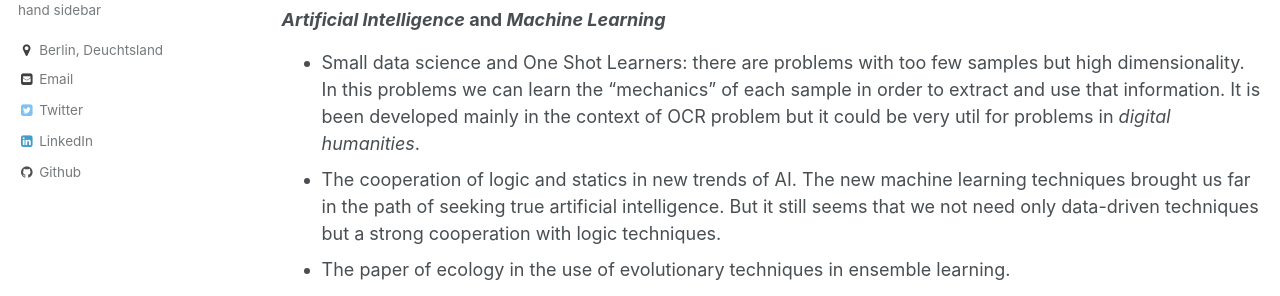
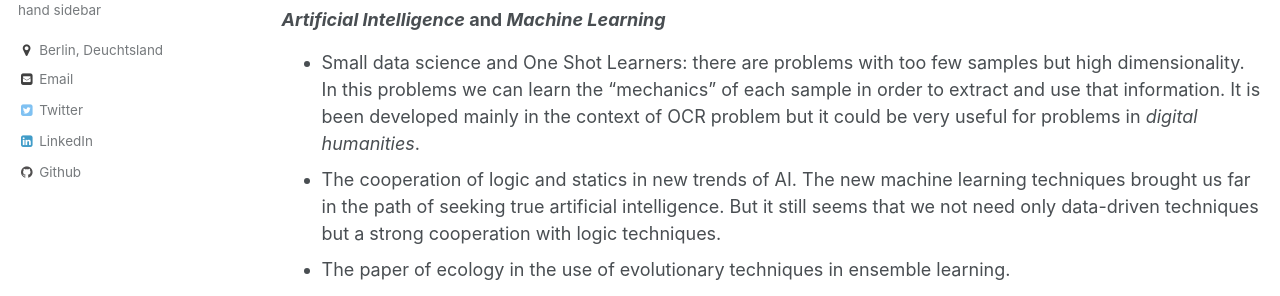
Before and after one commit to tgquintela/tgquintela.github.io, a Jekyll site: the page built from _pages/interests.md, in a window 1280 px wide and 900 px high, scrolled down 1090 px. Shown: the part 208-504 px from the top of the window. Built offline with Jekyll 4.4.1, drawn with Linux system fonts in a browser that asks for light colours.

Commit message:
Examples.

```diff
--- a/_pages/interests.md
+++ b/_pages/interests.md
@@ -39,7 +39,7 @@ The classification in fields is merely an orientation. The fields and my specifi
 * Microservices for the integration of machine learning techniques in the new requirements data infrastructure. The Data science in a IoT world requires an adapted infrastructure to deal with that, not only new machine learning techniques.
 
 ### *Artificial Intelligence* and *Machine Learning*
-* Small data science and One Shot Learners: there are problems with too few samples but high dimensionality. In this problems we can learn the "mechanics" of each sample in order to extract and use that information. It is been developed mainly in the context of OCR problem but it could be very util for problems in *digital humanities*.
+* Small data science and One Shot Learners: there are problems with too few samples but high dimensionality. In this problems we can learn the "mechanics" of each sample in order to extract and use that information. It is been developed mainly in the context of OCR problem but it could be very useful for problems in *digital humanities*.
 * The cooperation of logic and statics in new trends of AI. The new machine learning techniques brought us far in the path of seeking true artificial intelligence. But it still seems that we not need only data-driven techniques but a strong cooperation with logic techniques.
 * The paper of ecology in the use of evolutionary techniques in ensemble learning.
 * Generative Adversarial Networks to make more robust to random noise learners.
```
Also changed, not shown: _software/CooperativeGames.md (+3 -0 lines).
